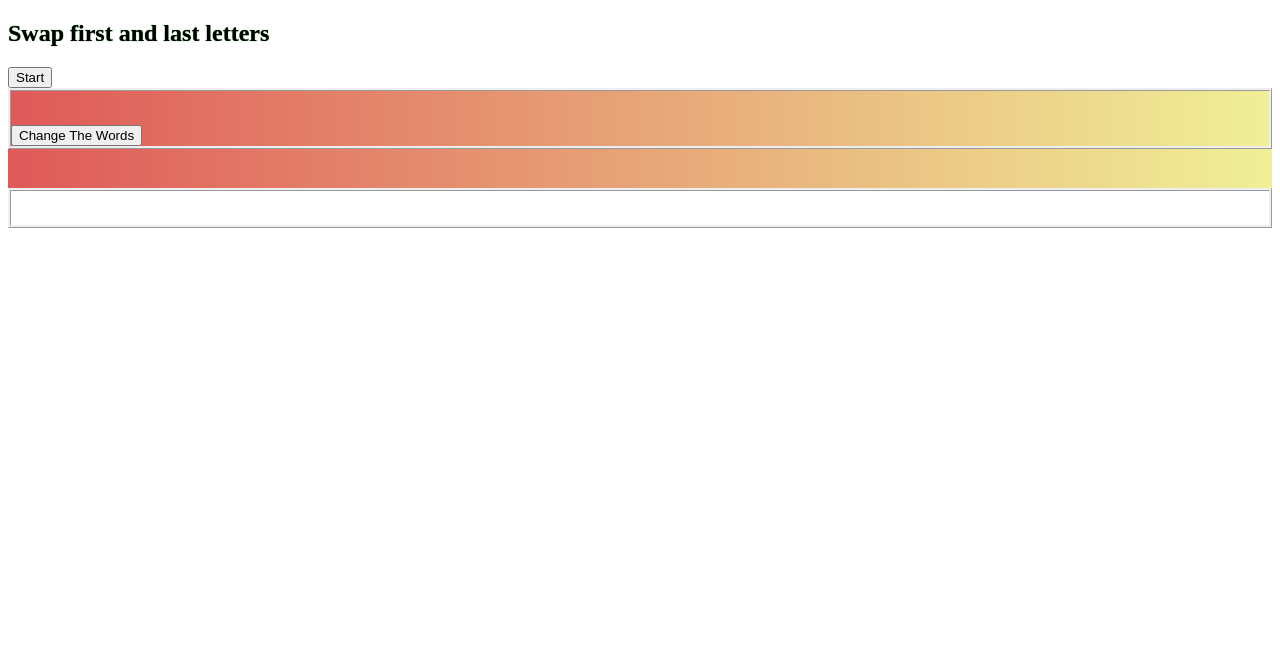
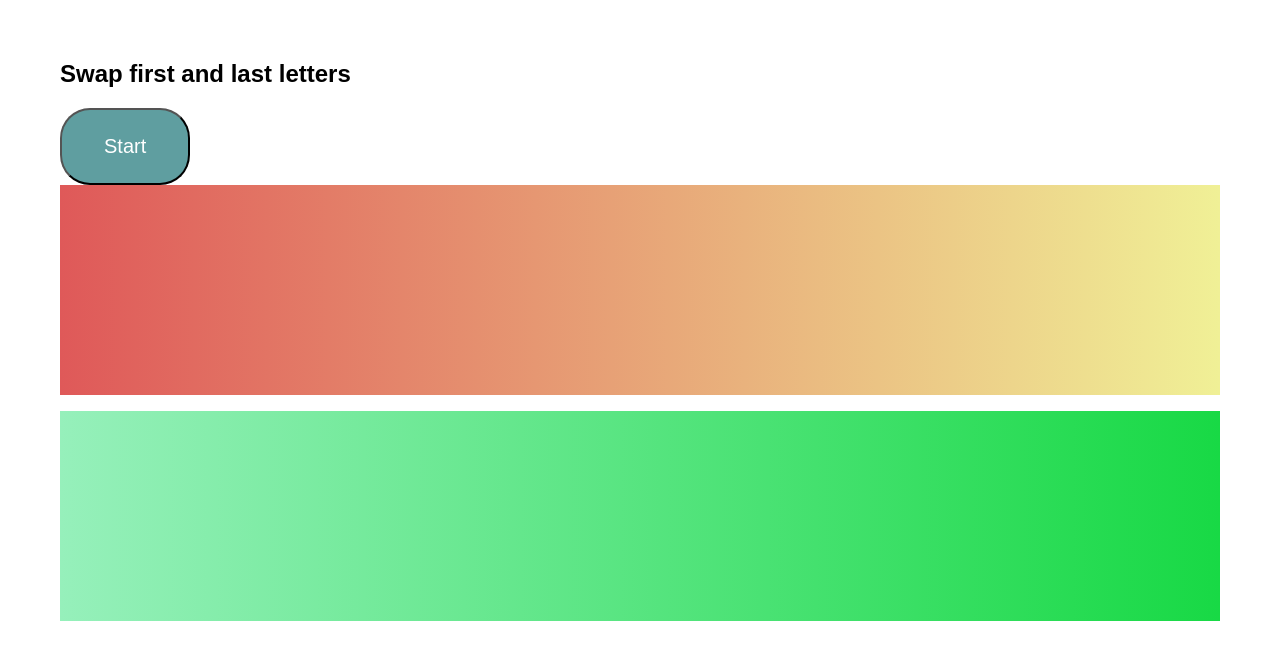
Before and after one commit to Dre-206/PROG209CSS-JS-HW2020, a plain HTML site: page index.html in a window 1280 px wide. Drawn offline with Linux system fonts and the light colour scheme.

Commit message:
pushing bits

```diff
--- a/index.html
+++ b/index.html
@@ -10,21 +10,19 @@
 <body>
 <h2>Swap first and last letters</h2>
 
-<button type="button" id="button1">Start</button>
+<button type="button" id="start">Start</button>
 
 <section id="GetWords">
-<div id="grad1" style="flex-grow: 1" class="solid">
+<div id="grad1" class="solid">
 <br>
-<ul id="firstul"></ul>
-<button id="changewrods"> Change The Words</button>
+<ul id="firstUl"></ul>
+<button id="changeWords"> Change The Words?</button>
 </div>
 </section>
 
-
-<section id="changeWords">
-<div id="grad2" style="flex-grow: 1" class="solid">
-<br>
-<ul id="firstul"></ul>
+<section id="ChangeWords">
+<div id="grad2" class="solid">
+<ul id="secondUl"></ul>
 </div>
 </section>
 
--- a/main.js
+++ b/main.js
@@ -1,57 +1,37 @@
 let firstArray =  [];
 
 document.addEventListener("DOMContentLoaded", function (event) {
-    document.getElementById("ChangeWords").style.visibility = "hidden";
+    document.getElementById("changeWords").style.visibility = "hidden";
     document.getElementById("ChangeWords").style.visibility = "none";
-    document.getElementById("Start").addEventListener("click", ChangeWords, false);
-    document.getElementById("ChangeWords").addEventListener("Click", ChangeWords, false);
+    document.getElementById("start").addEventListener("click", StartProgram, false);
+    document.getElementById("changeWords").addEventListener("Click", ChangeWords, false);
 
     });
 
-
-// list data variables
-let firstUl = [];
-firstUl.push('apple');
-firstUl.push('grape');
-firstUl.push('banana');
-
-
-function makeList() {
-let ul = document.createElement('ul');
-document.getElementById('firstUl').appendChild(ul);
-for (let i = 0; i < firstArray.length; i++) {
-let li = document.createElement('li');
-ul.appendChild(li);
-li.innerHTML =  firstArray[i];
-};
-}
-
-//Usage
-makeList();
-
 function StartProgram() {
     for (let i = 0; i < 3; i++) {
-    firstArray.push(prompt("Please enter a word"));
+    firstArray[i]=prompt("Please enter a word");
     let anotherLi =document.createElement("li");
-anotherLi.appendChild(document.createTextNode (firstArray [i]));
-document.getElementById("firstUl").appendChild(anotherLi);
+    anotherLi.appendChild(document.createTextNode(firstArray[i]));
+    document.getElementById("firstUl").appendChild(anotherLi);
+
     }
     document.getElementById("changeWords").style.visibility = "visible";
     document.getElementById("start").style.visibility = "hidden";
 }
 function  ChangeWords () {
-document.getElementById("GetWords").style.display = "none";
-document.getElementById("ChangeWords").style.display = "block";
+    document.getElementById("GetWords").style.display = "none";
+    document.getElementById("ChangeWords").style.display = "block";
 
 let secondArray = firstArray.map(function (oneWord) {
-return oneWord.charAt(oneWord.length - 1) + oneWord.substring(1, oneWord.length - 1)
+    return oneWord.charAt(oneWord.length - 1) + oneWord.substring(1, oneWord.length - 1)
 
-})
+});
 
 
 for (let i = 0; i < 3; i++)  {
     let anotherLi =  document.createElement("li");
-    anotherLi.appendChild(document.createElement.createTextNode (secondArray [i]));
+    anotherLi.appendChild(document.createTextNode(firstArray[i]));
     document.getElementById("secondUl").appendChild(anotherLi);
     }
 }
--- a/site.css
+++ b/site.css
@@ -1,21 +1,30 @@
-
-
-
-
-div.solid {border-style: ridge;}
-
-h2 {
-  text-shadow: 0 0 1px green;
-}
-#GetWords {
-  height: 100px;
-  background-color: rgb(223, 89, 89); /* For browsers that do not support gradients */
-  background-image: linear-gradient(to right, rgb(223, 89, 89) , rgb(240, 240, 150)); /* Standard syntax (must be last) */
+body {
+  margin: 60px;
+  font-family: Arial, Helvetica, sans-serif;
+  font-size: 150;
 }
 
+button {
+  background-color: cadetblue;
+  color: white;
+  border-radius: 30px;
+  padding: 25px 42px;
+  font-size: 20px;
+}
 
-.flex-container {
-  display: flex;
-  flex-wrap: wrap;
-  width: 350px;
+#grad1 {
+height: 210px;
+background-color: rgb(223, 89, 89);
+background-image: linear-gradient(to right, rgb(223, 89, 89), rgb(240, 240, 150));
 }
+
+#grad2 {
+  height: 210px;
+  background-color: rgb(150, 240, 187);
+  background-image: linear-gradient(to right, rgb(150, 240, 187), rgb(24, 217, 69));
+  }
+
+#changeWords {
+font-family:Tahoma;
+font-size: 200%;;
+  }
```
Also changed, not shown: 1 other file.
